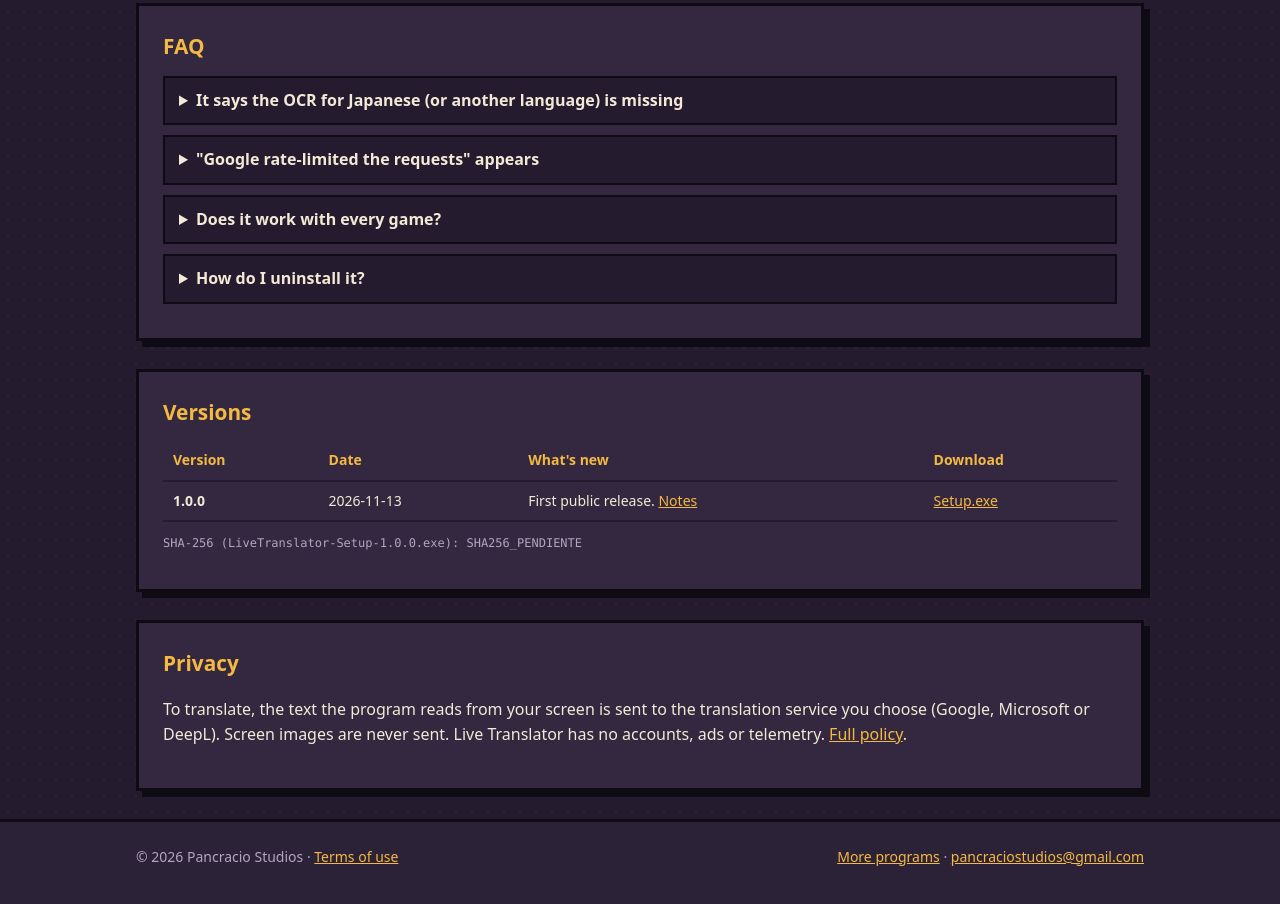
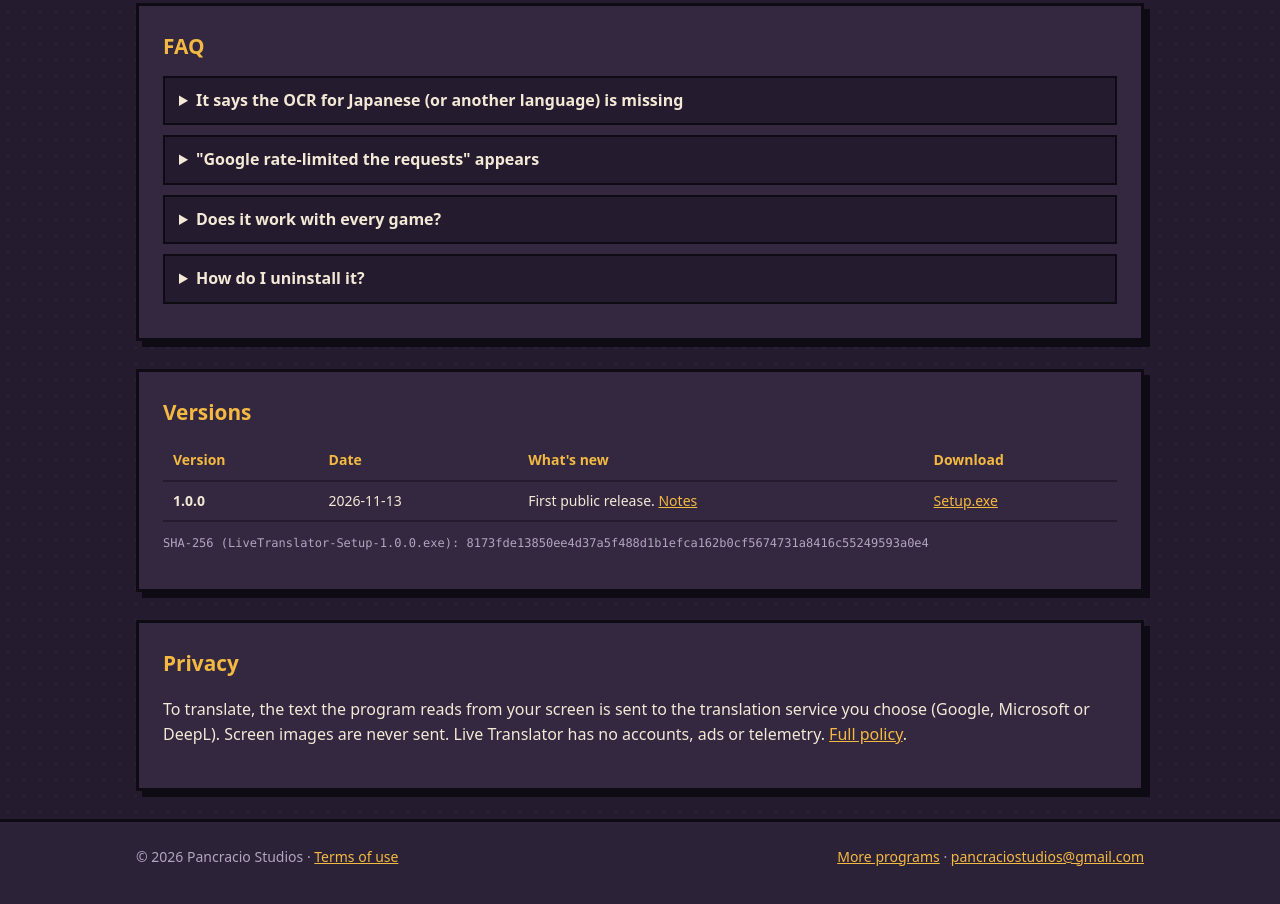
Before and after one commit to pancracio-studios/pancraciostudios-projects, a plain HTML site: page programs/live-translator/index.html in a window 1280 px wide. Shown: the part 2636-3540 px from the top of the page. Drawn offline with Linux system fonts and the light colour scheme.

Commit message:
Live Translator 1.0.0: instalador y huella SHA-256

```diff
--- a/programs/live-translator/index.html
+++ b/programs/live-translator/index.html
@@ -127,7 +127,7 @@
         <td><a href="https://github.com/pancracio-studios/pancraciostudios-projects/releases/download/live-translator-v1.0.0/LiveTranslator-Setup-1.0.0.exe">Setup.exe</a></td>
       </tr>
     </table>
-    <p class="hash">SHA-256 (LiveTranslator-Setup-1.0.0.exe): <span id="sha">SHA256_PENDIENTE</span></p>
+    <p class="hash">SHA-256 (LiveTranslator-Setup-1.0.0.exe): <span id="sha">8173fde13850ee4d37a5f488d1b1efca162b0cf5674731a8416c55249593a0e4</span></p>
   </section>
 
   <section class="section">
```
Also changed, not shown: programs/live-translator/installers/1.0.0/SHA256SUMS.txt (added), 5 other files.
